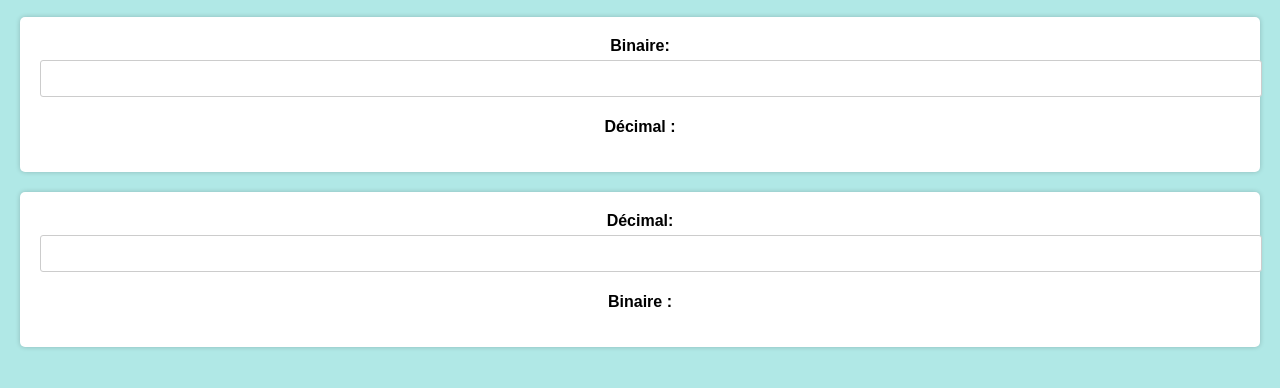
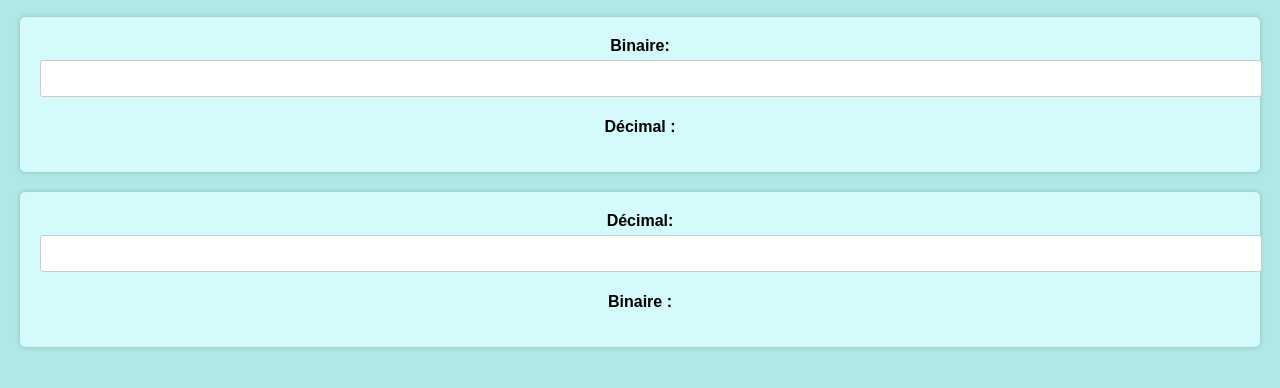
Before and after one commit to oONathanOo/Convertisseur-binaire, a plain HTML site: page index.html in a window 1280 px wide. Shown: the part 80-468 px from the top of the page. Drawn offline with Linux system fonts and the light colour scheme.

Commit message:
Update style.css

```diff
--- a/style.css
+++ b/style.css
@@ -18,7 +18,7 @@
         div {
             margin: 20px;
             padding: 20px;
-            background-color: #fff;
+            background-color: #d4fafc;
             border-radius: 5px;
             box-shadow: 0 0 5px rgba(0, 0, 0, 0.2);
         }
```
